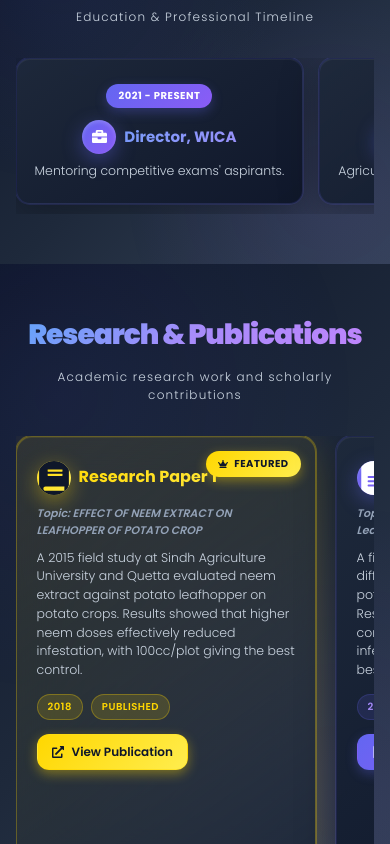
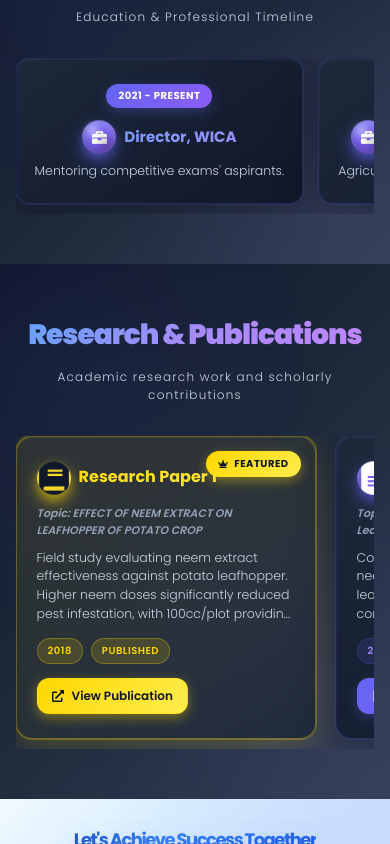
Before and after one commit to waqaryounas1428/client-portfolio-react, a React (Vite) app: page / in a window 390 px wide. Shown: the part 2420-3264 px from the top of the page. Built offline with nearby package versions, Linux system fonts and the light colour scheme.

Commit message:
update icons

```diff
--- a/src/components/Research.css
+++ b/src/components/Research.css
@@ -79,7 +79,8 @@
   text-align: left;
   display: flex;
   flex-direction: column;
-  min-height: 420px;
+  min-height: 480px;
+  max-height: 480px;
 }
 
 /* Card Glow Effect */
@@ -162,32 +163,67 @@
   color: #ffffff;
   margin-right: 12px;
   box-shadow:
-    0 6px 20px rgba(99, 102, 241, 0.4),
-    inset 0 2px 4px rgba(255, 255, 255, 0.2);
+    0 8px 16px rgba(99, 102, 241, 0.5),
+    0 4px 8px rgba(99, 102, 241, 0.3),
+    inset 0 -4px 8px rgba(0, 0, 0, 0.3),
+    inset 0 4px 8px rgba(255, 255, 255, 0.3);
   transition: all 0.4s ease;
   flex-shrink: 0;
+  position: relative;
+  transform-style: preserve-3d;
+  transform: perspective(500px) rotateX(10deg);
+}
+
+.research-icon::before {
+  content: '';
+  position: absolute;
+  top: 15%;
+  left: 15%;
+  width: 40%;
+  height: 40%;
+  background: radial-gradient(circle at 30% 30%, rgba(255, 255, 255, 0.6), transparent);
+  border-radius: 50%;
+  filter: blur(3px);
+}
+
+.research-icon::after {
+  content: '';
+  position: absolute;
+  bottom: 10%;
+  right: 10%;
+  width: 50%;
+  height: 50%;
+  background: radial-gradient(circle at 70% 70%, rgba(0, 0, 0, 0.3), transparent);
+  border-radius: 50%;
+  filter: blur(4px);
 }
 
 .vip-card .research-icon {
   background: linear-gradient(135deg, #ffd700, #ffed4e);
   color: #0f172a;
   box-shadow:
-    0 6px 20px rgba(255, 215, 0, 0.4),
-    inset 0 2px 4px rgba(255, 255, 255, 0.3);
+    0 8px 16px rgba(255, 215, 0, 0.5),
+    0 4px 8px rgba(255, 215, 0, 0.3),
+    inset 0 -4px 8px rgba(184, 134, 11, 0.4),
+    inset 0 4px 8px rgba(255, 255, 255, 0.4);
 }
 
 .research-card:hover .research-icon {
-  transform: scale(1.15) rotate(8deg);
+  transform: perspective(500px) rotateX(0deg) rotateY(15deg) scale(1.15);
   box-shadow:
-    0 10px 28px rgba(139, 92, 246, 0.6),
-    inset 0 2px 6px rgba(255, 255, 255, 0.3);
+    0 12px 24px rgba(139, 92, 246, 0.7),
+    0 6px 12px rgba(139, 92, 246, 0.5),
+    inset 0 -6px 12px rgba(0, 0, 0, 0.4),
+    inset 0 6px 12px rgba(255, 255, 255, 0.4);
   background: linear-gradient(135deg, #8b5cf6, #a78bfa);
 }
 
 .vip-card:hover .research-icon {
   box-shadow:
-    0 10px 28px rgba(255, 215, 0, 0.6),
-    inset 0 2px 6px rgba(255, 255, 255, 0.4);
+    0 12px 24px rgba(255, 215, 0, 0.7),
+    0 6px 12px rgba(255, 215, 0, 0.5),
+    inset 0 -6px 12px rgba(184, 134, 11, 0.5),
+    inset 0 6px 12px rgba(255, 255, 255, 0.5);
   background: linear-gradient(135deg, #ffed4e, #ffd700);
 }
 
@@ -228,6 +264,12 @@
   line-height: 1.7;
   font-weight: 300;
   margin-bottom: 18px;
+  flex-grow: 1;
+  overflow: hidden;
+  text-overflow: ellipsis;
+  display: -webkit-box;
+  -webkit-line-clamp: 4;
+  -webkit-box-orient: vertical;
 }
 
 /* ===== Meta ===== */
@@ -235,6 +277,7 @@
   display: flex;
   gap: 12px;
   margin-bottom: 18px;
+  margin-top: auto;
 }
 
 .research-year,
@@ -333,7 +376,7 @@
   .research { padding: 100px 12%; }
   .research-title { font-size: 52px; }
   .research-grid { gap: 36px; max-width: 1500px; }
-  .research-card { padding: 36px 32px; min-height: 450px; }
+  .research-card { padding: 36px 32px; min-height: 520px; max-height: 520px; }
   .research-icon { width: 46px; height: 46px; font-size: 22px; margin-right: 14px; }
   .research-card h3 { font-size: 22px; }
   .research-description { font-size: 15px; }
@@ -345,7 +388,7 @@
   .research-title { font-size: 40px; }
   .research-subtitle { font-size: 14px; margin-bottom: 50px; }
   .research-grid { gap: 28px; max-width: 100%; }
-  .research-card { padding: 28px 24px; min-height: 400px; }
+  .research-card { padding: 28px 24px; min-height: 460px; max-height: 460px; }
   .research-icon { width: 38px; height: 38px; font-size: 18px; margin-right: 10px; }
   .research-card h3 { font-size: 18px; }
   .research-description { font-size: 13.5px; }
@@ -357,7 +400,7 @@
   .research-title { font-size: 34px; }
   .research-subtitle { font-size: 13px; margin-bottom: 40px; }
   .research-grid { grid-template-columns: 1fr; gap: 24px; }
-  .research-card { padding: 24px 20px; border-radius: 16px; min-height: auto; }
+  .research-card { padding: 24px 20px; border-radius: 16px; min-height: 420px; max-height: 420px; }
   .research-icon { width: 36px; height: 36px; font-size: 16px; margin-right: 8px; }
   .research-card h3 { font-size: 17px; margin-bottom: 12px; }
   .research-topic { font-size: 12px; }
--- a/src/components/Research.jsx
+++ b/src/components/Research.jsx
@@ -10,7 +10,7 @@ export const Research = () => {
       title: "Research Paper 1",
       topic: "Topic: EFFECT OF NEEM EXTRACT ON LEAFHOPPER OF POTATO CROP",
       description:
-        "A 2015 field study at Sindh Agriculture University and Quetta evaluated neem extract against potato leafhopper on potato crops. Results showed that higher neem doses effectively reduced infestation, with 100cc/plot giving the best control.",
+        "Field study evaluating neem extract effectiveness against potato leafhopper. Higher neem doses significantly reduced pest infestation, with 100cc/plot providing optimal control.",
       year: "2018",
       status: "Published",
       linkHref: "https://share.google/yRRYvgOSHLsp8YITR",
@@ -23,7 +23,7 @@ export const Research = () => {
       title: "Research Thesis",
       topic: "Topic: Impact of Neem Extract on Potato Leafhopper Control",
       description:
-        "A field trial conducted in 2015 evaluated different neem extract doses against potato leafhopper in potato crops. Results showed that higher neem concentrations effectively reduced pest infestation, with 100cc/plot providing the best control.",
+        "Comprehensive field trial examining neem extract doses for potato leafhopper control. Higher concentrations demonstrated effective pest reduction with optimal results at 100cc/plot.",
       year: "2017",
       status: "Published",
       linkHref: "/Neem-Research-Paper.pdf",
@@ -36,7 +36,7 @@ export const Research = () => {
       title: "Newspaper Articles",
       topic: "Topic: Mishandling Floods",
       description:
-        "A critical analysis of Pakistan's flood management highlights the devastating impact of recurring floods, the delayed response of state institutions, and the suffering of affected communities. It emphasizes the need for effective disaster preparedness, transparent relief distribution, responsible leadership, and coordinated efforts by government and volunteer organizations to minimize loss of life and property.",
+        "Critical analysis of Pakistan's flood management examining recurring disasters, institutional response delays, and community impact. Emphasizes disaster preparedness, transparent relief distribution, and coordinated government-volunteer efforts.",
       year: "2022",
       status: "Published",
       linkHref: "/Mishandling Floods-1.pdf",
@@ -51,7 +51,7 @@ export const Research = () => {
       title: "Essays & Paragraphs",
       topic: "Topic: Development Journey of Pakistan, 1947-present",
       description:
-        "Pakistan was created to ensure the welfare and progress of its people, but its development has remained limited in many social and economic sectors. Compared to countries like China, Bangladesh, and Western nations, Pakistan has struggled to achieve significant progress. Studying successful global development models could help the country improve its future growth and prosperity.",
+        "Examines Pakistan's development journey from 1947 to present, analyzing progress in social and economic sectors. Compares with global development models to identify pathways for future growth and prosperity.",
       year: "2024",
       status: "Published",
       linkHref: "/Essay write-up.docx.pdf",
--- a/src/components/Timeline.css
+++ b/src/components/Timeline.css
@@ -118,17 +118,48 @@
   color: #ffffff;
   margin-right: 12px;
   box-shadow:
-    0 6px 20px rgba(99, 102, 241, 0.4),
-    inset 0 2px 4px rgba(255, 255, 255, 0.2);
+    0 8px 16px rgba(99, 102, 241, 0.5),
+    0 4px 8px rgba(99, 102, 241, 0.3),
+    inset 0 -4px 8px rgba(0, 0, 0, 0.3),
+    inset 0 4px 8px rgba(255, 255, 255, 0.3);
   transition: all 0.4s ease;
   flex-shrink: 0;
+  position: relative;
+  transform-style: preserve-3d;
+  transform: perspective(500px) rotateX(10deg);
+}
+
+.timeline-icon::before {
+  content: '';
+  position: absolute;
+  top: 15%;
+  left: 15%;
+  width: 40%;
+  height: 40%;
+  background: radial-gradient(circle at 30% 30%, rgba(255, 255, 255, 0.6), transparent);
+  border-radius: 50%;
+  filter: blur(3px);
+}
+
+.timeline-icon::after {
+  content: '';
+  position: absolute;
+  bottom: 10%;
+  right: 10%;
+  width: 50%;
+  height: 50%;
+  background: radial-gradient(circle at 70% 70%, rgba(0, 0, 0, 0.3), transparent);
+  border-radius: 50%;
+  filter: blur(4px);
 }
 
 .timeline-card:hover .timeline-icon {
-  transform: scale(1.15) rotate(8deg);
+  transform: perspective(500px) rotateX(0deg) rotateY(15deg) scale(1.15);
   box-shadow:
-    0 10px 28px rgba(139, 92, 246, 0.6),
-    inset 0 2px 6px rgba(255, 255, 255, 0.3);
+    0 12px 24px rgba(139, 92, 246, 0.7),
+    0 6px 12px rgba(139, 92, 246, 0.5),
+    inset 0 -6px 12px rgba(0, 0, 0, 0.4),
+    inset 0 6px 12px rgba(255, 255, 255, 0.4);
   background: linear-gradient(135deg, #8b5cf6, #a78bfa);
 }
 
--- a/src/components/Timeline.jsx
+++ b/src/components/Timeline.jsx
@@ -12,7 +12,7 @@ export const Timeline = () => {
     {
       icon: <FaBriefcase />,
       date: "2017 - Present",
-      title: "Agriculture Officer",
+      title: "Agriculture Officer (B-17)",
       desc: "Agricultural development & field expertise."
     },
     {
```
